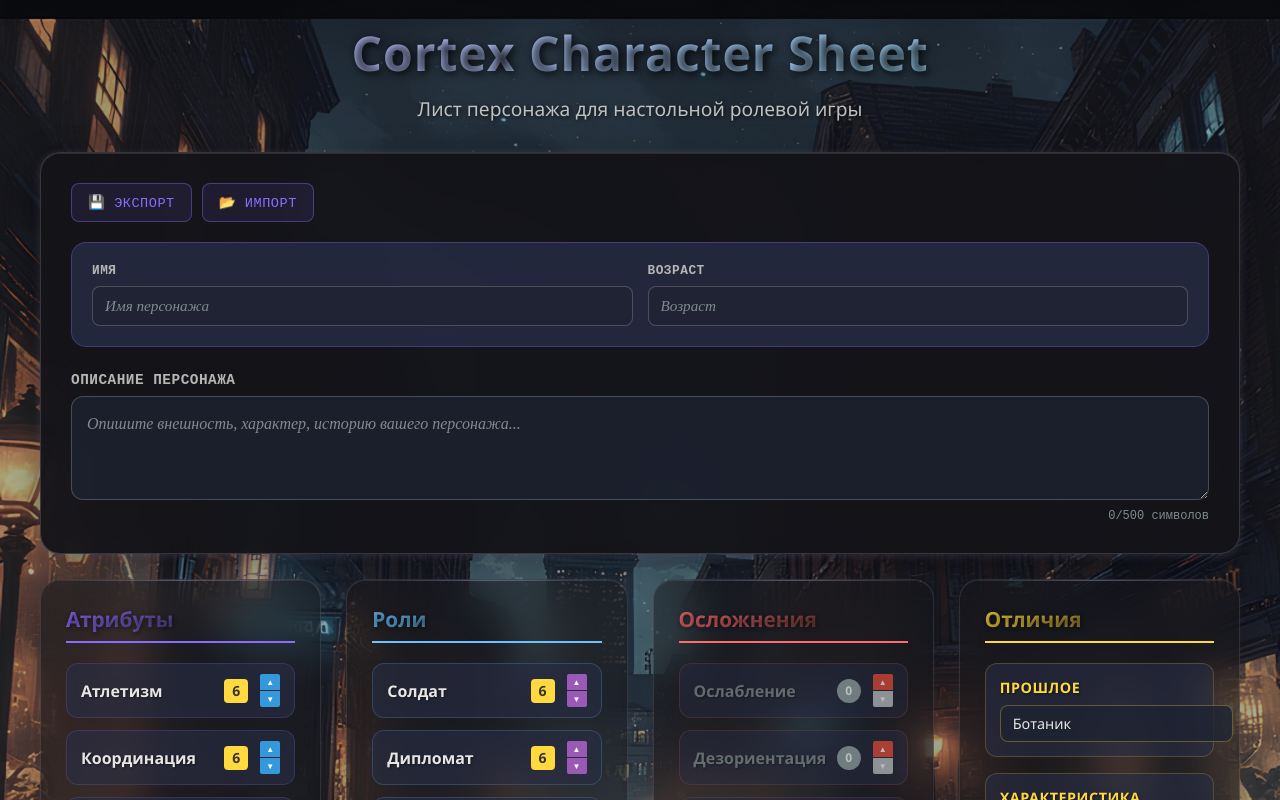
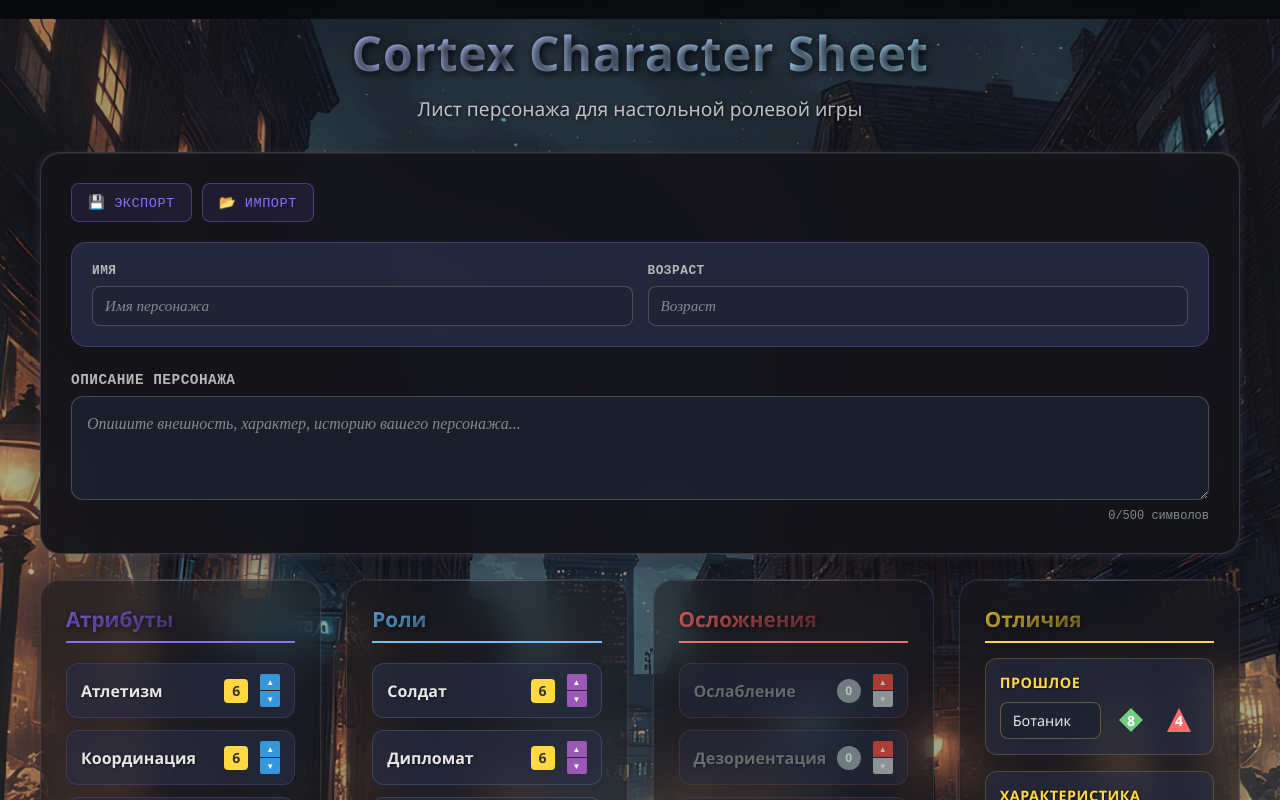
Before and after one commit to dplatonov865/cortex-prime-dice, a React (Vite) app: page / in a window 1280 px wide. Shown: the top 800 px of the page. Built offline with nearby package versions, Linux system fonts and the light colour scheme.

Commit message:
adaptive for distinctions

```diff
--- a/src/styles/components/blocks.css
+++ b/src/styles/components/blocks.css
@@ -2,7 +2,7 @@
 /* .attributes-block {
   grid-column: 1;
 } */
- .block h3 {
+.block h3 {
   margin-bottom: 20px;
   color: #e8e6e3;
   border-bottom: 2px solid;
@@ -175,6 +175,7 @@
   border-left: 3px solid #ff6b6b;
   border: 1px solid rgba(255, 107, 107, 0.2);
 }
+
 /* Стили для неактивных осложнений (ранг не d4) */
 .complication-row.complication-disabled {
   cursor: not-allowed;
@@ -223,6 +224,7 @@
   transform: none;
   filter: none;
 }
+
 /* Пустые блоки */
 .empty-block {
   display: flex;
@@ -327,12 +329,15 @@
   word-break: break-word;
   font-weight: 500;
   text-shadow: 1px 1px 2px rgba(0, 0, 0, 0.5);
-}/* Блок отличий */
+}
+
+/* Блок отличий */
 /* .distinctions-block {
   grid-column: 4;
 } */
 
 .distinctions-block h3 {
+  margin-bottom: 15px;
   border-color: #ffd93d;
   background: linear-gradient(135deg, #ffd93d 0%, transparent 100%);
   -webkit-background-clip: text;
@@ -369,6 +374,7 @@
   justify-content: space-between;
   align-items: center;
   gap: 10px;
+  min-height: 40px;
 }
 
 .distinction-input {
@@ -381,6 +387,7 @@
   background: rgba(30, 35, 50, 0.8);
   color: #e8e6e3;
   transition: all 0.2s ease;
+  min-width: 0;
 }
 
 .distinction-input:focus {
@@ -398,6 +405,8 @@
   display: flex;
   gap: 8px;
   align-items: center;
+  flex-shrink: 0;
+  min-width: max-content;
   flex-shrink: 0;
 }
 
@@ -630,6 +639,7 @@
 .specialties-list::-webkit-scrollbar-thumb:hover {
   background: #a8a8a8;
 }
+
 .category-used {
   opacity: 0.8;
   position: relative;
@@ -833,6 +843,7 @@
   margin-top: 5px;
   font-family: 'Source Code Pro', monospace;
 }
+
 /* Кнопки экспорта/импорта в шапке */
 .character-header-top {
   display: flex;
@@ -852,7 +863,8 @@
   flex-shrink: 0;
 }
 
-.export-button, .import-button {
+.export-button,
+.import-button {
   padding: 10px 16px;
   border: 1px solid rgba(138, 109, 255, 0.4);
   border-radius: 8px;
@@ -867,13 +879,15 @@
   letter-spacing: 0.5px;
 }
 
-.export-button:hover, .import-button:hover {
+.export-button:hover,
+.import-button:hover {
   background: rgba(138, 109, 255, 0.2);
   border-color: rgba(138, 109, 255, 0.6);
   transform: translateY(-2px);
   box-shadow: 0 4px 12px rgba(138, 109, 255, 0.3);
 }
 
-.export-button:active, .import-button:active {
+.export-button:active,
+.import-button:active {
   transform: translateY(0);
 }
```
